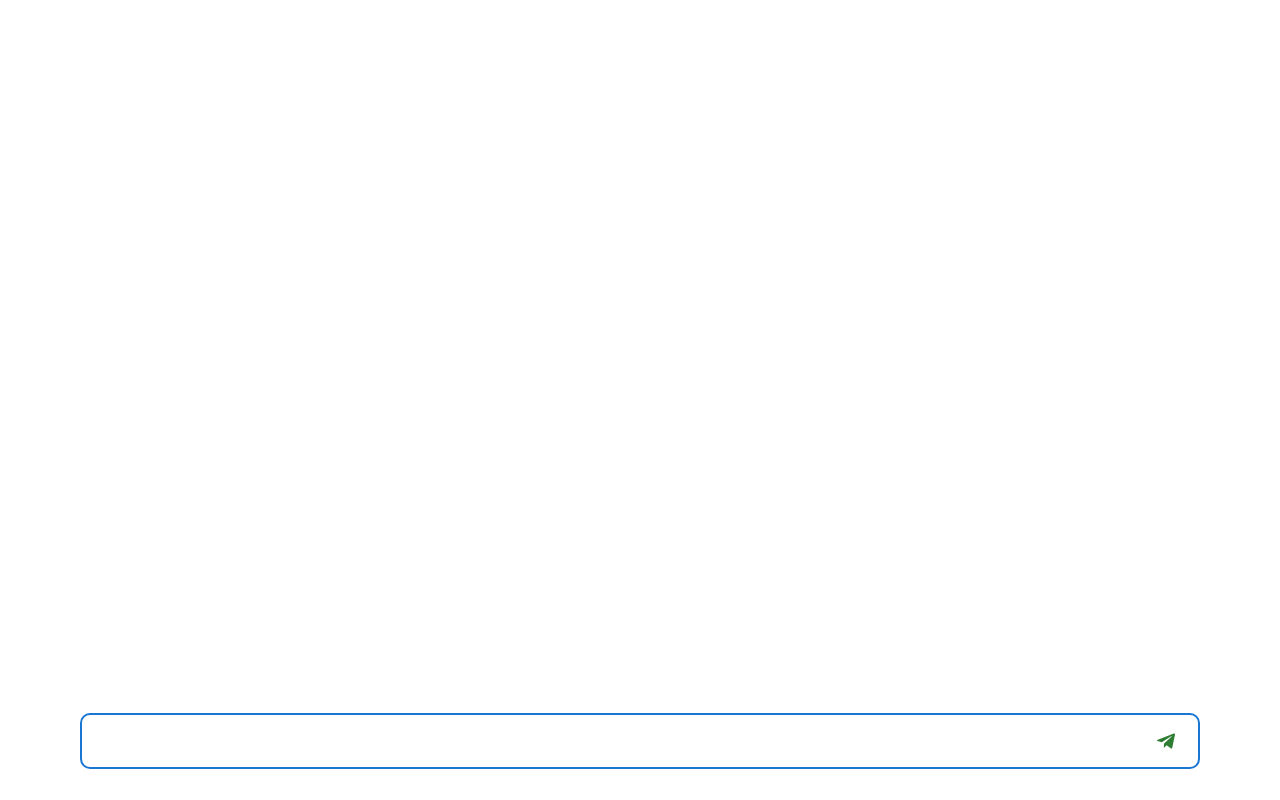
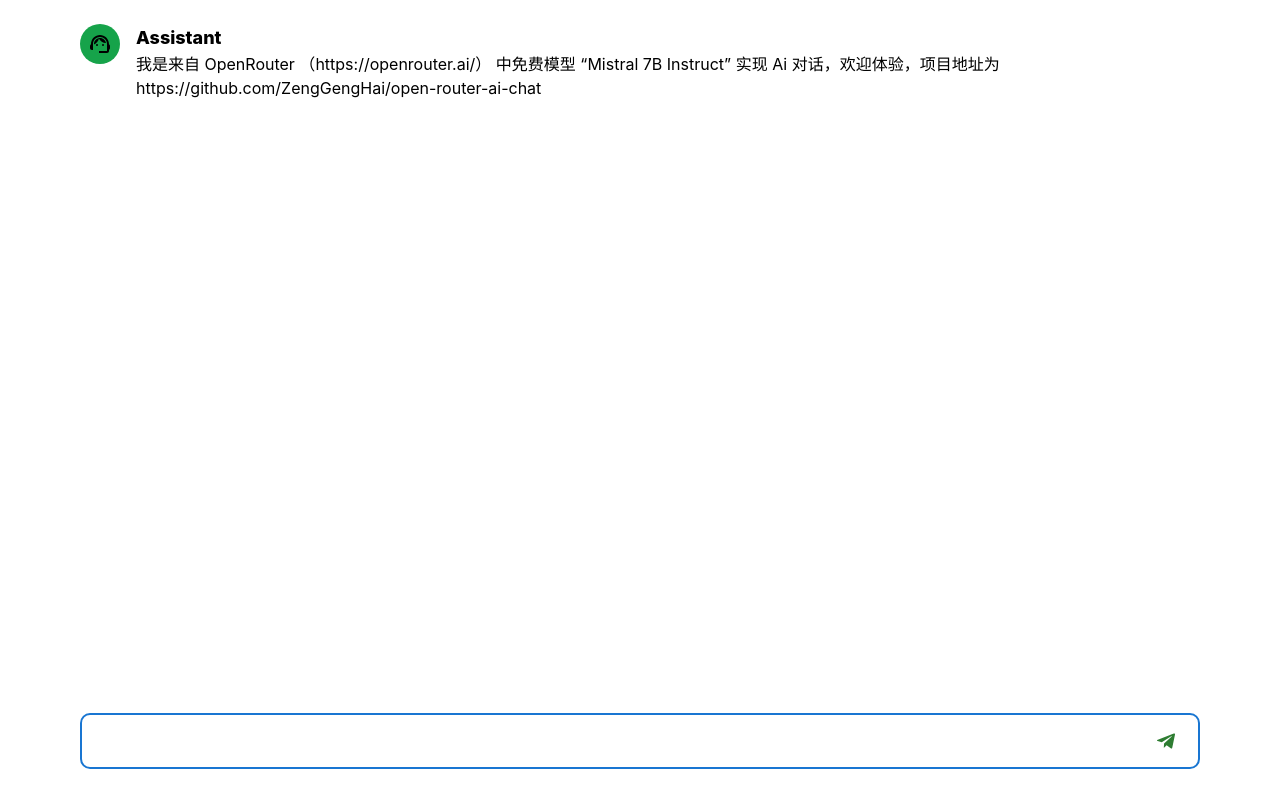
Before and after one commit to ZengGengHai/open-router-ai-chat, a React (Create React App) app: page / in a window 1280 px wide. Built offline with nearby package versions, Linux system fonts and the light colour scheme.

Commit message:
feat: Add default chat content.
Signed-off-by: ZengGengHai <ZengGengHai>

```diff
--- a/src/layouts/chat-page/chat-page.tsx
+++ b/src/layouts/chat-page/chat-page.tsx
@@ -13,7 +13,15 @@ interface ChatContentProps {
 
 export const ChatPage = () => {
   const [inputValue, setInputValue] = useState<string>("");
-  const [chatContents, setChatContents] = useState<ChatContentProps[]>([]);
+  const [chatContents, setChatContents] = useState<ChatContentProps[]>([
+    {
+      id: "1",
+      content:
+        "我是来自 OpenRouter （https://openrouter.ai/） 中免费模型 “Mistral 7B Instruct” 实现 Ai 对话，欢迎体验，项目地址为 https://github.com/ZengGengHai/open-router-ai-chat  ",
+      status: "success",
+      role: "assistant",
+    },
+  ]);
 
   const chatContensRef = useRef<HTMLDivElement>(null);
 
@@ -64,7 +72,7 @@ export const ChatPage = () => {
   }, [inputValue]);
 
   return (
-    <div className="p-4 pt-0 h-full flex flex-col gap-4">
+    <div className="p-4 h-full flex flex-col gap-4">
       <div
         id="chat-contents"
         className="flex-1 overflow-y-scroll overflow-hidden scrollable-element"
```
